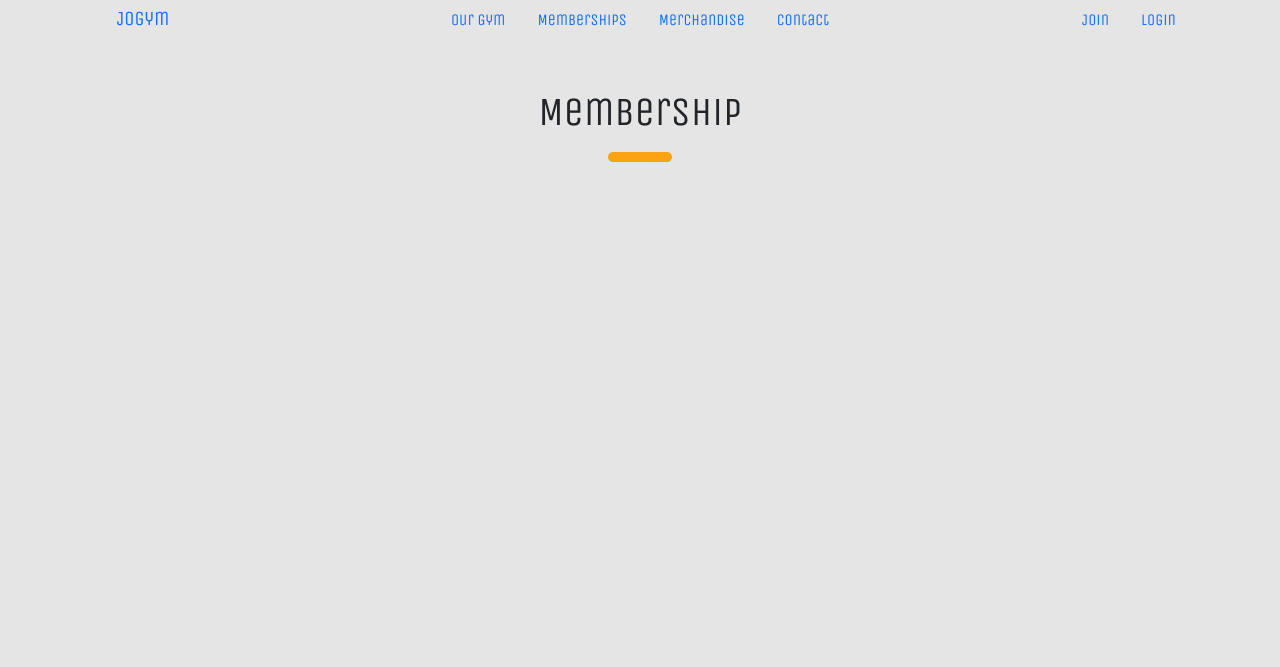
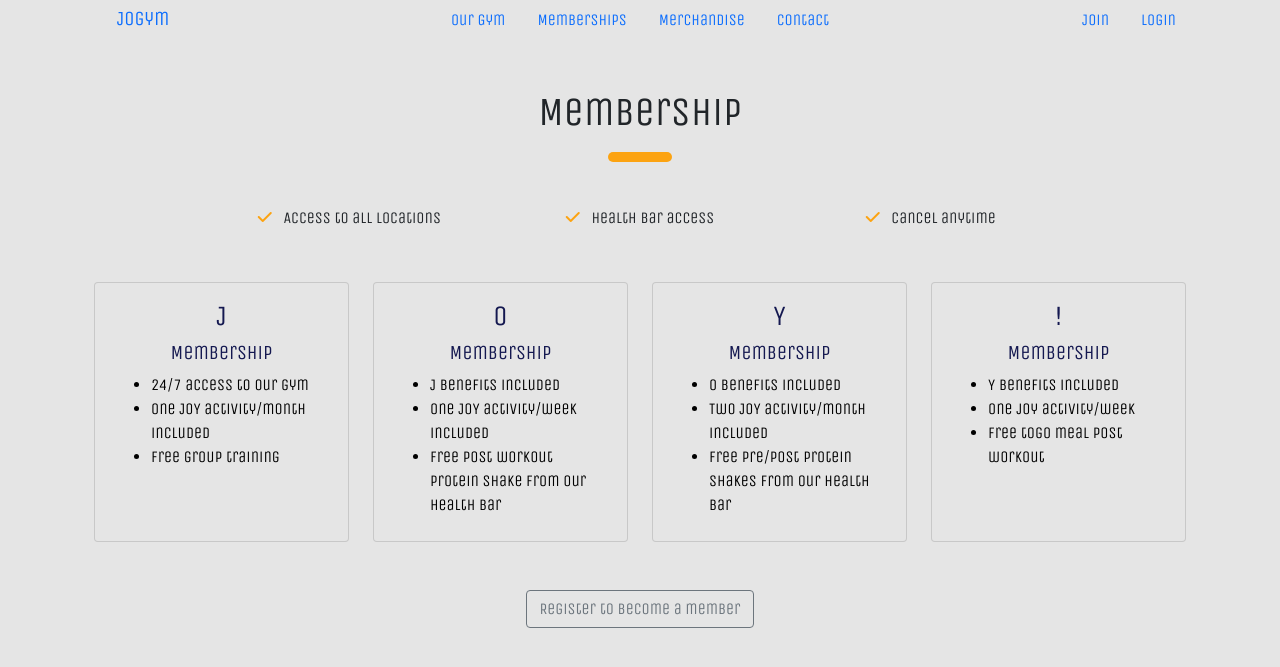
Before and after one commit to Code-Institute-Submissions/Zuhur-ms4_Feb, a Django app: page /membership/ in a window 1280 px wide. Shown: the top 667 px of the page. Run offline with Django 3.2, Linux system fonts and the light colour scheme; some libraries are stand-ins or nearby versions; some web fonts are replaced.

Commit message:
Add content to memberships page

```diff
--- a/membership/templates/membership/membership.html
+++ b/membership/templates/membership/membership.html
@@ -14,5 +14,86 @@
             <hr class="heading-ruler mx-auto">
         </div>
     </div>
+
+    <div class="row mt-4 text-center">
+        <ul class="list-inline">
+            <li class="list-inline-item w-25 py-1">
+                <i class="fas fa-check"></i>
+                <p class="d-inline ps-2">Access to all locations</p>
+            </li>
+            <li class="list-inline-item w-25">
+                <i class="fas fa-check"></i>
+                <p class="d-inline ps-2">Health bar access</p>
+            </li>
+            <li class="list-inline-item w-25">
+                <i class="fas fa-check"></i>
+                <p class="d-inline ps-2">Cancel anytime</p>
+            </li>
+        </ul>
+    </div>
+
+    <div class="row justify-content-center my-2 py-3 mx-auto">
+        <div class="col-lg-3 col-md-4 col-sm-6 my-2">
+            <div class="card mx-auto h-100">
+                <div class="card-body">
+                    <h3 class="card-title text-center">J</h3>
+                    <h5 class="card-title text-center">Membership</h5>
+                    <ul class="m-2">
+                        <li>24/7 access to our gym</li>
+                        <li>One JOY activity/month included</li>
+                        <li>Free group training</li>
+                    </ul>
+                </div>
+            </div>
+        </div>
+        <div class="col-lg-3 col-md-4 col-sm-6 my-2">
+            <div class="card mx-auto h-100">
+                <div class="card-body">
+                    <h3 class="card-title text-center">O</h3>
+                    <h5 class="card-title text-center">Membership</h5>
+                    <ul class="m-2">
+                        <li>J benefits included</li>
+                        <li>One JOY activity/week included</li>
+                        <li>Free post workout protein shake from our health bar</li>
+                    </ul>
+                </div>
+            </div>
+        </div>
+        <div class="col-lg-3 col-md-4 col-sm-6 my-2">
+            <div class="card mx-auto h-100">
+                <div class="card-body">
+                    <h3 class="card-title text-center">Y</h3>
+                    <h5 class="card-title text-center">Membership</h5>
+                    <ul class="m-2">
+                        <li>O benefits included</li>
+                        <li>Two JOY activity/month included</li>
+                        <li>Free pre/post protein shakes from our health bar</li>
+                    </ul>
+                </div>
+            </div>
+        </div>
+        <div class="col-lg-3 col-md-4 col-sm-6 my-2">
+            <div class="card mx-auto h-100">
+                <div class="card-body">
+                    <h3 class="card-title text-center">!</h3>
+                    <h5 class="card-title text-center">Membership</h5>
+                    <ul class="m-2">
+                        <li>Y benefits included</li>
+                        <li>One joy activity/week</li>
+                        <li>Free togo meal post workout</li>
+                    </ul>
+                </div>
+            </div>
+        </div>
+    </div>
+
+    {% if not is_authenticated %}
+    <div class="row my-4">
+        <div class="col text-center">
+            <a type="button" class="btn btn-outline-secondary text-center">Register to become a member</a>
+        </div>
+    </div>
+    {% endif %}
 </div>
+
 {% endblock %}
```
